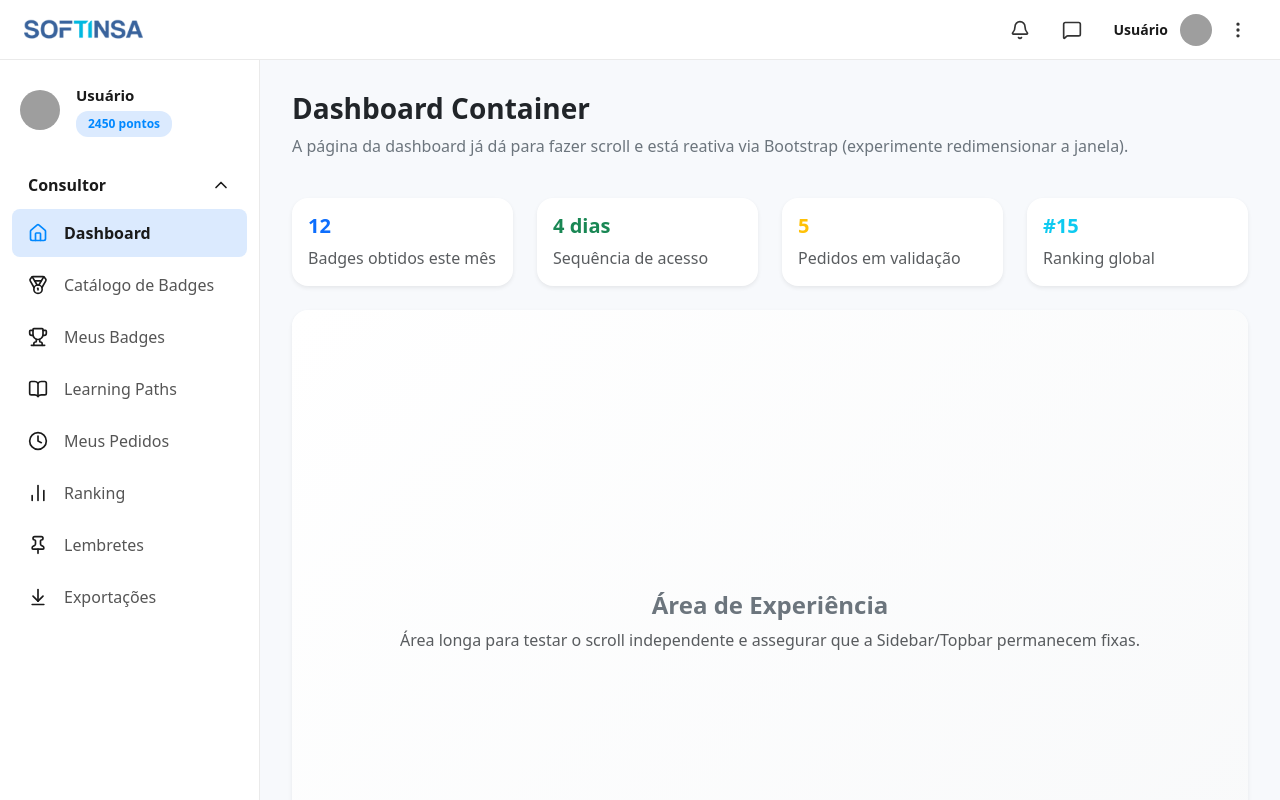
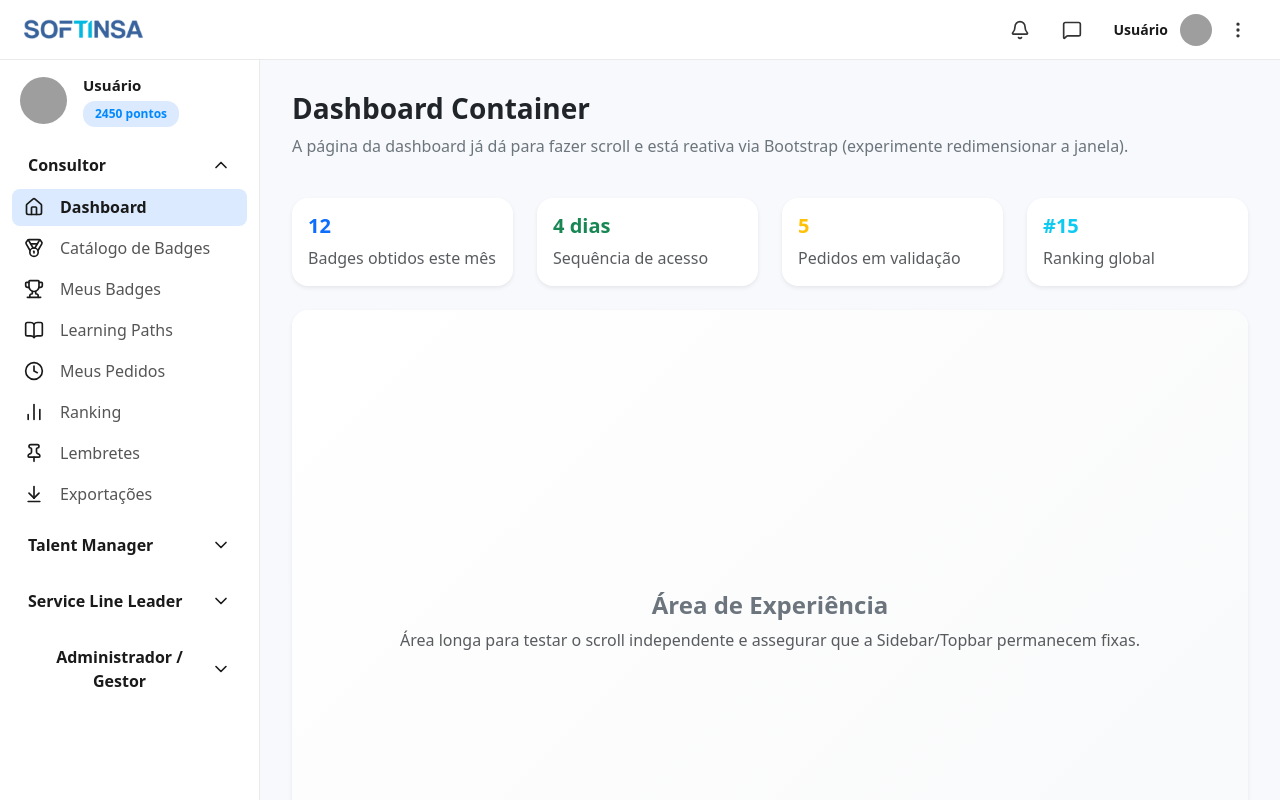
Before and after one commit to Rodralp/PINT-Web, a React (Vite) app in the folder Projecto/: page /dashboard in a window 1280 px wide. Built offline with nearby package versions, Linux system fonts and the light colour scheme; grey boxes are pictures that could not be loaded.

Commit message:
Enhance Sidebar component with new sections for Talent Manager, Service Line Leader, and Administrator; adjust styles for profile and link elements

```diff
--- a/Projecto/src/components/Sidebar.jsx
+++ b/Projecto/src/components/Sidebar.jsx
@@ -9,7 +9,9 @@ import {
   Clock,
   BarChart2,
   Pin,
-  ArrowDownToLine
+  ArrowDownToLine,
+  FilePenLine,
+  History
 } from 'lucide-react';
 import '../css/Sidebar.css';
 
@@ -17,14 +19,46 @@ const sidebarConfig = [
   {
     title: 'Consultor',
     items: [
-      { id: 'dashboard', label: 'Dashboard', icon: Home, isActive: true },
-      { id: 'catalogo', label: 'Catálogo de Badges', icon: Medal },
-      { id: 'meus_badges', label: 'Meus Badges', icon: Trophy },
-      { id: 'learning_paths', label: 'Learning Paths', icon: BookOpen },
-      { id: 'pedidos', label: 'Meus Pedidos', icon: Clock },
-      { id: 'ranking', label: 'Ranking', icon: BarChart2 },
-      { id: 'lembretes', label: 'Lembretes', icon: Pin },
-      { id: 'exportacoes', label: 'Exportações', icon: ArrowDownToLine },
+      { id: 'dashboard_C', label: 'Dashboard', icon: Home, isActive: true },
+      { id: 'catalogo_C', label: 'Catálogo de Badges', icon: Medal },
+      { id: 'meus_badges_C', label: 'Meus Badges', icon: Trophy },
+      { id: 'learning_paths_C', label: 'Learning Paths', icon: BookOpen },
+      { id: 'pedidos_C', label: 'Meus Pedidos', icon: Clock },
+      { id: 'ranking_C', label: 'Ranking', icon: BarChart2 },
+      { id: 'lembretes_C', label: 'Lembretes', icon: Pin },
+      { id: 'exportacoes_C', label: 'Exportações', icon: ArrowDownToLine },
+    ],
+  },
+  {
+    title: 'Talent Manager',
+    items: [
+      { id: 'dashboard_TM', label: 'Dashboard', icon: Home },
+      { id: 'pedidos_TM', label: 'Gestão de Pedidos', icon: FilePenLine },
+      { id: 'historico_TM', label: 'Histórico', icon: History },
+      { id: 'exportacoes_TM', label: 'Exportações TM', icon: ArrowDownToLine },
+    ],
+  },
+  {
+    title: 'Service Line Leader',
+    items: [
+      { id: 'dashboard_SLL', label: 'Dashboard', icon: Home },
+      { id: 'learning_paths_SLL', label: 'Meu Learning Path', icon: BookOpen },
+      { id: 'ranking_SLL', label: 'Ranking da Service Line', icon: BarChart2 },
+      { id: 'pedidos_SLL', label: 'Gestão de Pedidos', icon: FilePenLine },
+      { id: 'historico_SLL', label: 'Histórico', icon: History },
+      { id: 'exportacoes_SLL', label: 'Exportações SLL', icon: ArrowDownToLine },
+    ],
+  },
+  {
+    title: 'Administrador / Gestor',
+    items: [
+      { id: 'dashboard_AG', label: 'Dashboard', icon: Home },
+      { id: 'catalogo_AG', label: 'Catálogo de Badges', icon: Medal },
+      { id: 'learning_paths_AG', label: 'Meu Learning Path', icon: BookOpen },
+      { id: 'ranking_AG', label: 'Ranking da Service Line', icon: BarChart2 },
+      { id: 'pedidos_AG', label: 'Gestão de Pedidos', icon: FilePenLine },
+      { id: 'historico_AG', label: 'Histórico', icon: History },
+      { id: 'exportacoes_AG', label: 'Exportações AG', icon: ArrowDownToLine },
     ],
   },
   // Pode adicionar mais secções aqui facilmente no futuro
@@ -36,7 +70,10 @@ function Sidebar() {
   const userName = loginData?.nome || 'Usuário';
   // Guardamos o estado das secções expandidas (por default todas abertas, ou apenas a primeira)
   const [expandedSections, setExpandedSections] = useState({
-    'Consultor': true
+    'Consultor': true,
+    'Talent Manager': false,
+    'Service Line Leader': false,
+    'Administrador / Gestor': false
   });
 
   const toggleSection = (sectionTitle) => {
--- a/Projecto/src/css/Sidebar.css
+++ b/Projecto/src/css/Sidebar.css
@@ -25,13 +25,13 @@
 .sidebar-profile {
   display: flex;
   align-items: center;
-  padding: 24px 20px;
+  padding: 14px 20px;
   gap: 16px;
 }
 
 .sidebar-avatar {
-  width: 40px;
-  height: 40px;
+  width: 47px;
+  height: 47px;
   border-radius: 50%;
   object-fit: cover;
 }
@@ -111,7 +111,7 @@
 .sidebar-link {
   display: flex;
   align-items: center;
-  padding: 12px 16px;
+  padding: 6.5px 12px;
   border-radius: 8px;
   color: #555555;
   text-decoration: none;
@@ -133,7 +133,3 @@
 .sidebar-link-icon {
   color: #1a1a1a;
 }
-
-.sidebar-link.active .sidebar-link-icon {
-  color: #0088FF;
-}
```
